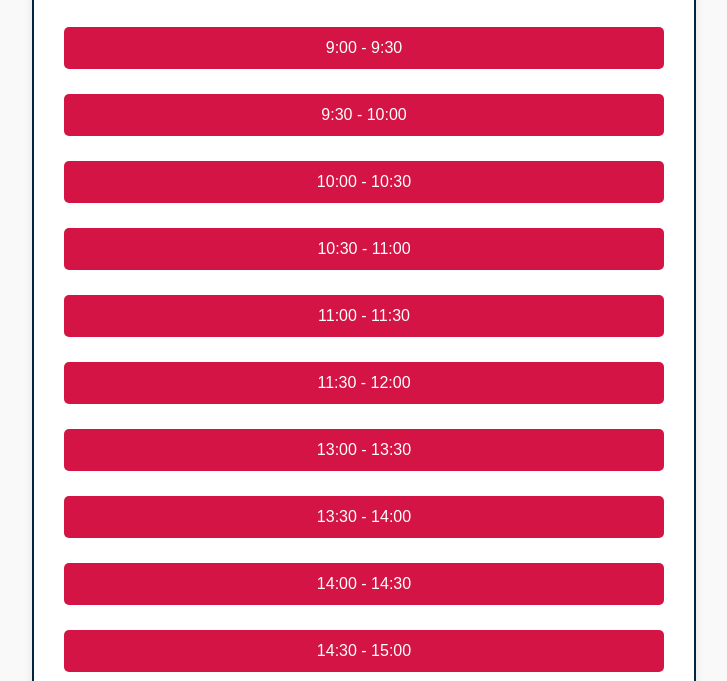
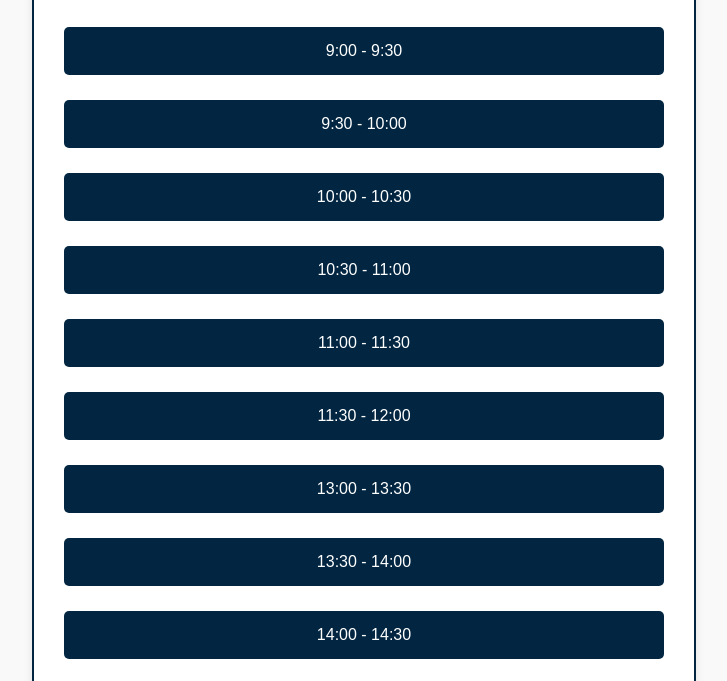
Before and after one commit to MuzanJacksonnn/testlottepaiement, a plain HTML site: page reservation.html in a window 1280 px wide. Shown: the part 93-774 px from the top of the page, without its empty margins (276-1003 px from the left). Drawn offline with Linux system fonts and the light colour scheme.

Commit message:
Update reservation.html

```diff
--- a/reservation.html
+++ b/reservation.html
@@ -34,15 +34,19 @@
             text-align: center;
         }
         .time-slot button {
-            background-color: #d31444;
+            background-color: #022641;
             color: white;
-            padding: 12px 20px;
+            padding: 15px;
             border: none;
             border-radius: 5px;
             cursor: pointer;
             width: 100%;
             font-size: 16px;
             margin-top: 10px;
+            transition: background-color 0.3s;
+        }
+        .time-slot button:hover {
+            background-color: #d31444;
         }
         .time-slot button.full {
             background-color: grey;
```
